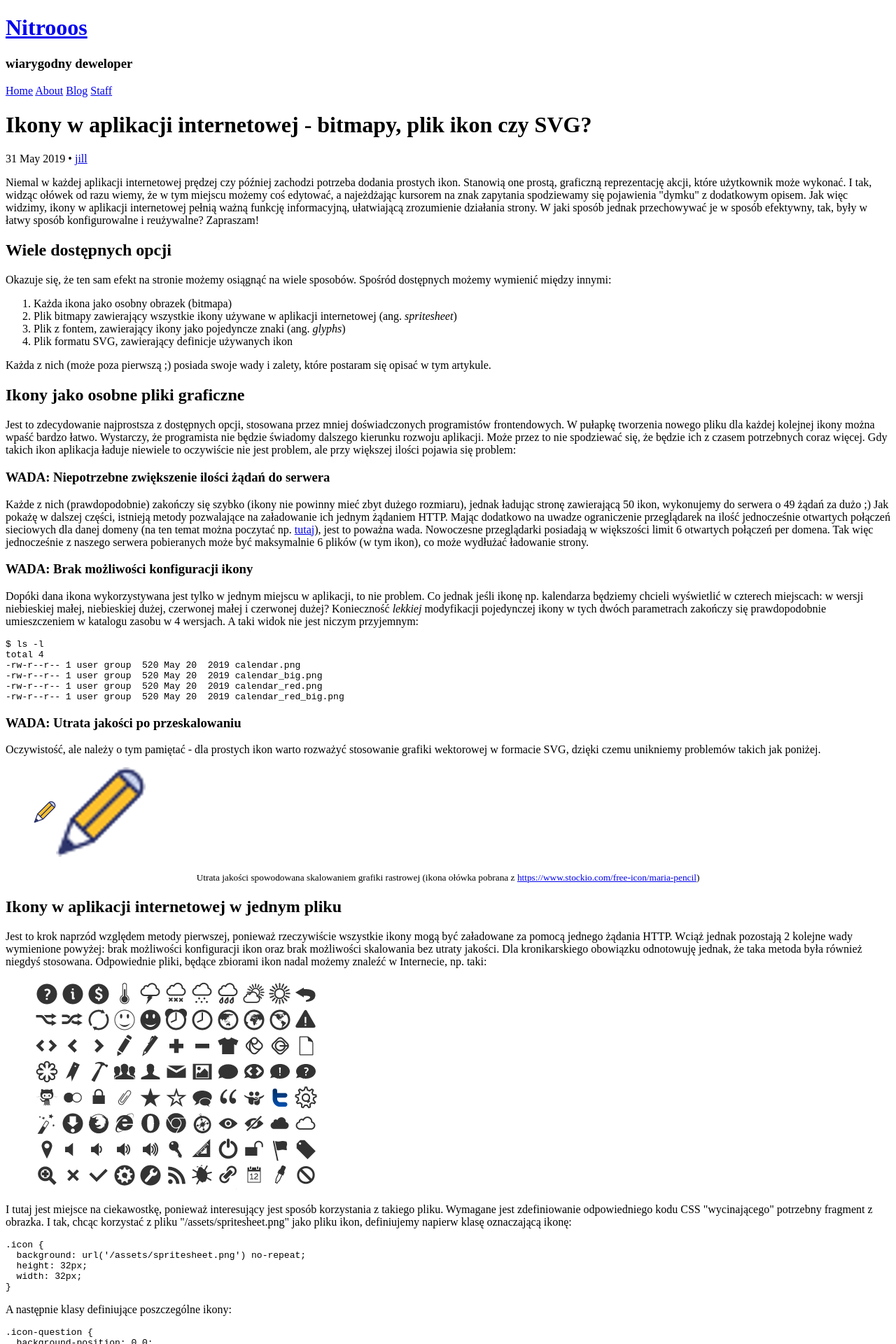
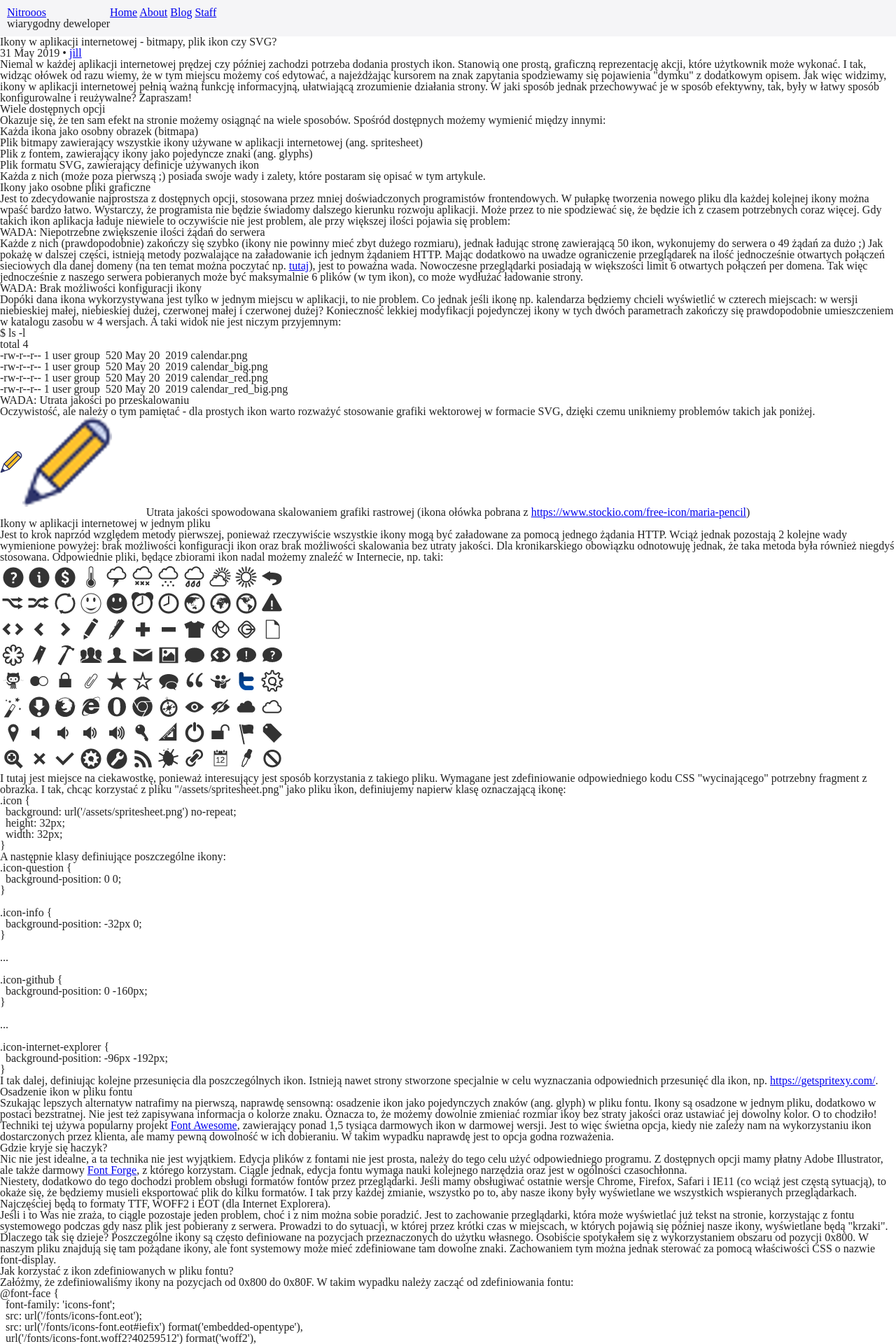
Before and after one commit to Nitrooos/Nitrooos.github.io, a Jekyll site: the page built from _posts/2019-05-31-ikony-w-aplikacji-internetowej.html, in a window 1280 px wide. Shown: the top 1920 px of the page at 70% size. Built offline with Jekyll 4.4.1, drawn with Linux system fonts in a browser that asks for light colours.

Commit message:
[NIT-1] Structurize SCSS, add reset css

```diff
--- /dev/null
+++ b/_sass/common/classes.scss
@@ -0,0 +1,6 @@
+.app {
+  &-content {
+    max-width: 1300px;
+    margin: 0 auto;
+  }
+}
--- /dev/null
+++ b/_sass/common/colors.scss
@@ -0,0 +1,2 @@
+$bg-light: white;
+$bg-dark: #f5f5f7;
--- /dev/null
+++ b/_sass/common/header.scss
@@ -0,0 +1,11 @@
+@import './colors';
+
+.header {
+  background: $bg-dark;
+  padding: 10px;
+
+  &__content {
+    display: flex;
+    flex-direction: row;
+  }
+}
--- /dev/null
+++ b/_sass/common/reset.scss
@@ -0,0 +1,366 @@
+/* http://meyerweb.com/eric/tools/css/reset/
+   v2.0-modified | 20110126
+   License: none (public domain)
+*/
+
+html, body, div, span, applet, object, iframe,
+h1, h2, h3, h4, h5, h6, p, blockquote, pre,
+a, abbr, acronym, address, big, cite, code,
+del, dfn, em, img, ins, kbd, q, s, samp,
+small, strike, strong, sub, sup, tt, var,
+b, u, i, center,
+dl, dt, dd, ol, ul, li,
+fieldset, form, label, legend,
+table, caption, tbody, tfoot, thead, tr, th, td,
+article, aside, canvas, details, embed,
+figure, figcaption, footer, header, hgroup,
+menu, nav, output, ruby, section, summary,
+time, mark, audio, video {
+  margin: 0;
+	padding: 0;
+	border: 0;
+	font-size: 100%;
+	font: inherit;
+	vertical-align: baseline;
+}
+
+/* make sure to set some focus styles for accessibility */
+:focus {
+    outline: 0;
+}
+
+/* HTML5 display-role reset for older browsers */
+article, aside, details, figcaption, figure,
+footer, header, hgroup, menu, nav, section {
+	display: block;
+}
+
+body {
+	line-height: 1;
+}
+
+ol, ul {
+	list-style: none;
+}
+
+blockquote, q {
+	quotes: none;
+}
+
+blockquote:before, blockquote:after,
+q:before, q:after {
+	content: '';
+	content: none;
+}
+
+table {
+	border-collapse: collapse;
+	border-spacing: 0;
+}
+
+input[type=search]::-webkit-search-cancel-button,
+input[type=search]::-webkit-search-decoration,
+input[type=search]::-webkit-search-results-button,
+input[type=search]::-webkit-search-results-decoration {
+    -webkit-appearance: none;
+    -moz-appearance: none;
+}
+
+input[type=search] {
+    -webkit-appearance: none;
+    -moz-appearance: none;
+    -webkit-box-sizing: content-box;
+    -moz-box-sizing: content-box;
+    box-sizing: content-box;
+}
+
+textarea {
+    overflow: auto;
+    vertical-align: top;
+    resize: vertical;
+}
+
+/**
+ * Correct `inline-block` display not defined in IE 6/7/8/9 and Firefox 3.
+ */
+
+audio,
+canvas,
+video {
+    display: inline-block;
+    *display: inline;
+    *zoom: 1;
+    max-width: 100%;
+}
+
+/**
+ * Prevent modern browsers from displaying `audio` without controls.
+ * Remove excess height in iOS 5 devices.
+ */
+
+audio:not([controls]) {
+    display: none;
+    height: 0;
+}
+
+/**
+ * Address styling not present in IE 7/8/9, Firefox 3, and Safari 4.
+ * Known issue: no IE 6 support.
+ */
+
+[hidden] {
+    display: none;
+}
+
+/**
+ * 1. Correct text resizing oddly in IE 6/7 when body `font-size` is set using
+ *    `em` units.
+ * 2. Prevent iOS text size adjust after orientation change, without disabling
+ *    user zoom.
+ */
+
+html {
+    font-size: 100%; /* 1 */
+    -webkit-text-size-adjust: 100%; /* 2 */
+    -ms-text-size-adjust: 100%; /* 2 */
+}
+
+/**
+ * Address `outline` inconsistency between Chrome and other browsers.
+ */
+
+a:focus {
+    outline: thin dotted;
+}
+
+/**
+ * Improve readability when focused and also mouse hovered in all browsers.
+ */
+
+a:active,
+a:hover {
+    outline: 0;
+}
+
+/**
+ * 1. Remove border when inside `a` element in IE 6/7/8/9 and Firefox 3.
+ * 2. Improve image quality when scaled in IE 7.
+ */
+
+img {
+    border: 0; /* 1 */
+    -ms-interpolation-mode: bicubic; /* 2 */
+}
+
+/**
+ * Address margin not present in IE 6/7/8/9, Safari 5, and Opera 11.
+ */
+
+figure {
+    margin: 0;
+}
+
+/**
+ * Correct margin displayed oddly in IE 6/7.
+ */
+
+form {
+    margin: 0;
+}
+
+/**
+ * Define consistent border, margin, and padding.
+ */
+
+fieldset {
+    border: 1px solid #c0c0c0;
+    margin: 0 2px;
+    padding: 0.35em 0.625em 0.75em;
+}
+
+/**
+ * 1. Correct color not being inherited in IE 6/7/8/9.
+ * 2. Correct text not wrapping in Firefox 3.
+ * 3. Correct alignment displayed oddly in IE 6/7.
+ */
+
+legend {
+    border: 0; /* 1 */
+    padding: 0;
+    white-space: normal; /* 2 */
+    *margin-left: -7px; /* 3 */
+}
+
+/**
+ * 1. Correct font size not being inherited in all browsers.
+ * 2. Address margins set differently in IE 6/7, Firefox 3+, Safari 5,
+ *    and Chrome.
+ * 3. Improve appearance and consistency in all browsers.
+ */
+
+button,
+input,
+select,
+textarea {
+    font-size: 100%; /* 1 */
+    margin: 0; /* 2 */
+    vertical-align: baseline; /* 3 */
+    *vertical-align: middle; /* 3 */
+}
+
+/**
+ * Address Firefox 3+ setting `line-height` on `input` using `!important` in
+ * the UA stylesheet.
+ */
+
+button,
+input {
+    line-height: normal;
+}
+
+/**
+ * Address inconsistent `text-transform` inheritance for `button` and `select`.
+ * All other form control elements do not inherit `text-transform` values.
+ * Correct `button` style inheritance in Chrome, Safari 5+, and IE 6+.
+ * Correct `select` style inheritance in Firefox 4+ and Opera.
+ */
+
+button,
+select {
+    text-transform: none;
+}
+
+/**
+ * 1. Avoid the WebKit bug in Android 4.0.* where (2) destroys native `audio`
+ *    and `video` controls.
+ * 2. Correct inability to style clickable `input` types in iOS.
+ * 3. Improve usability and consistency of cursor style between image-type
+ *    `input` and others.
+ * 4. Remove inner spacing in IE 7 without affecting normal text inputs.
+ *    Known issue: inner spacing remains in IE 6.
+ */
+
+button,
+html input[type="button"], /* 1 */
+input[type="reset"],
+input[type="submit"] {
+    -webkit-appearance: button; /* 2 */
+    cursor: pointer; /* 3 */
+    *overflow: visible;  /* 4 */
+}
+
+/**
+ * Re-set default cursor for disabled elements.
+ */
+
+button[disabled],
+html input[disabled] {
+    cursor: default;
+}
+
+/**
+ * 1. Address box sizing set to content-box in IE 8/9.
+ * 2. Remove excess padding in IE 8/9.
+ * 3. Remove excess padding in IE 7.
+ *    Known issue: excess padding remains in IE 6.
+ */
+
+input[type="checkbox"],
+input[type="radio"] {
+    box-sizing: border-box; /* 1 */
+    padding: 0; /* 2 */
+    *height: 13px; /* 3 */
+    *width: 13px; /* 3 */
+}
+
+/**
+ * 1. Address `appearance` set to `searchfield` in Safari 5 and Chrome.
+ * 2. Address `box-sizing` set to `border-box` in Safari 5 and Chrome
+ *    (include `-moz` to future-proof).
+ */
+
+input[type="search"] {
+    -webkit-appearance: textfield; /* 1 */
+    -moz-box-sizing: content-box;
+    -webkit-box-sizing: content-box; /* 2 */
+    box-sizing: content-box;
+}
+
+/**
+ * Remove inner padding and search cancel button in Safari 5 and Chrome
+ * on OS X.
+ */
+
+input[type="search"]::-webkit-search-cancel-button,
+input[type="search"]::-webkit-search-decoration {
+    -webkit-appearance: none;
+}
+
+/**
+ * Remove inner padding and border in Firefox 3+.
+ */
+
+button::-moz-focus-inner,
+input::-moz-focus-inner {
+    border: 0;
+    padding: 0;
+}
+
+/**
+ * 1. Remove default vertical scrollbar in IE 6/7/8/9.
+ * 2. Improve readability and alignment in all browsers.
+ */
+
+textarea {
+    overflow: auto; /* 1 */
+    vertical-align: top; /* 2 */
+}
+
+/**
+ * Remove most spacing between table cells.
+ */
+
+table {
+    border-collapse: collapse;
+    border-spacing: 0;
+}
+
+html,
+button,
+input,
+select,
+textarea {
+    color: #222;
+}
+
+
+::-moz-selection {
+    background: #b3d4fc;
+    text-shadow: none;
+}
+
+::selection {
+    background: #b3d4fc;
+    text-shadow: none;
+}
+
+img {
+    vertical-align: middle;
+}
+
+fieldset {
+    border: 0;
+    margin: 0;
+    padding: 0;
+}
+
+textarea {
+    resize: vertical;
+}
+
+.chromeframe {
+    margin: 0.2em 0;
+    background: #ccc;
+    color: #000;
+    padding: 0.2em 0;
+}
--- a/_sass/main.scss
+++ b/_sass/main.scss
@@ -1,11 +1,3 @@
-.site-header {
-  border-top: 0;
-}
-
-.site-footer {
-  padding: 10px 0 0;
-
-  .contact-list {
-    margin-bottom: 0;
-  }
-}
+@import './common/classes';
+@import './common/header';
+@import './common/reset';
```
